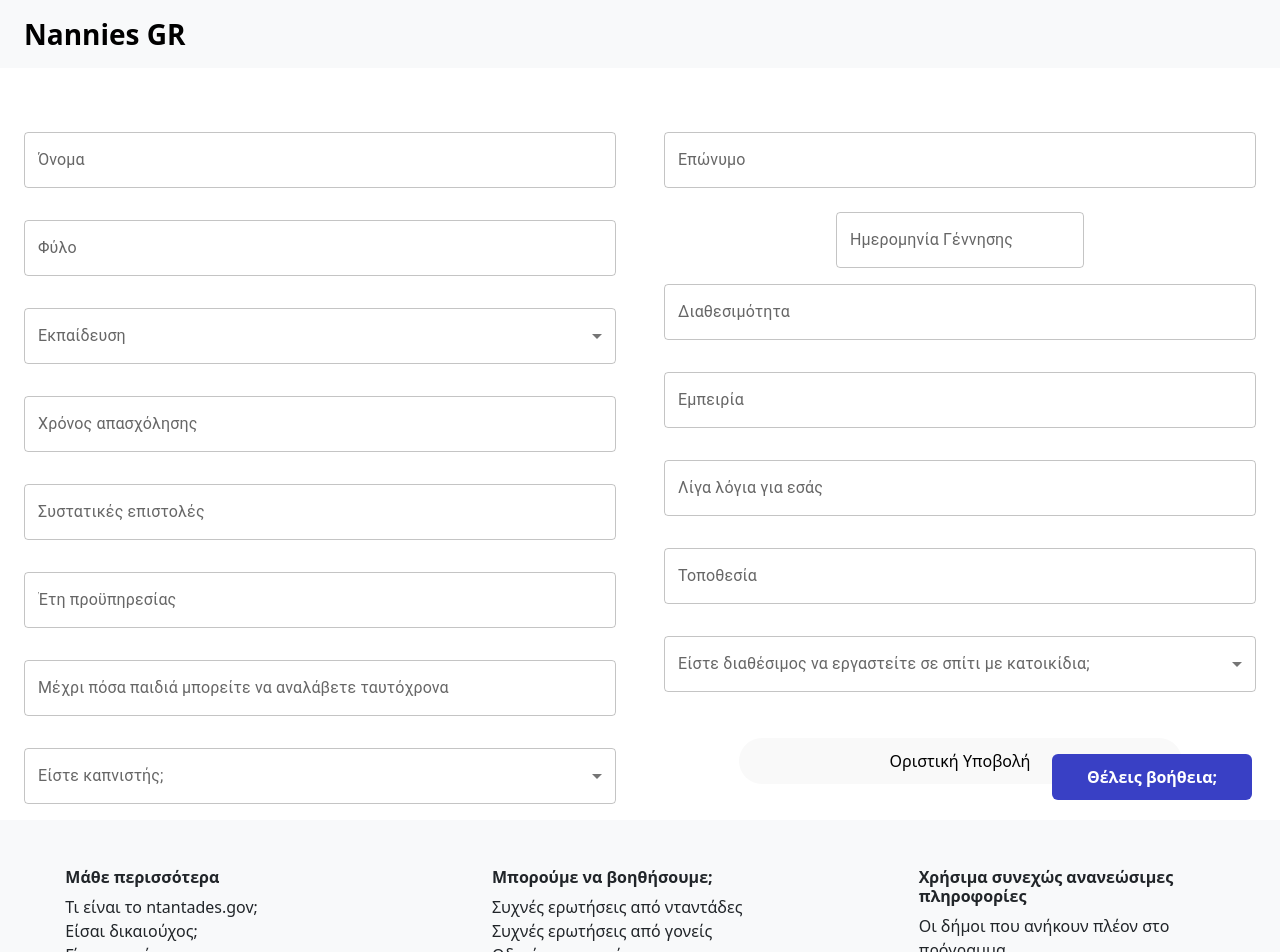
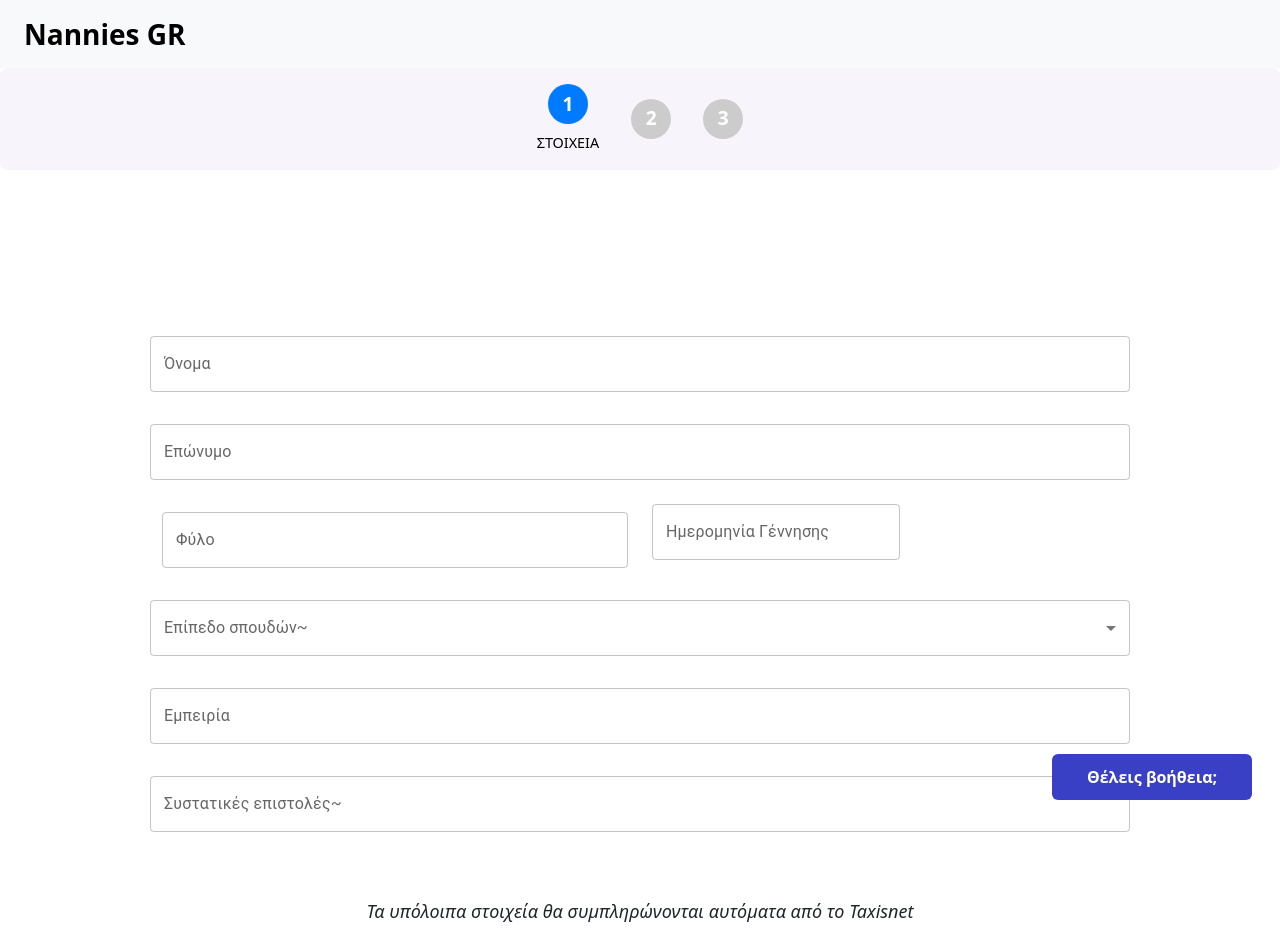
Before and after one commit to giannisz2/Website_Nannies, a React (Vite) app: page /FirstStep in a window 1280 px wide. Shown: the top 952 px of the page. Built offline with nearby package versions, Linux system fonts and the light colour scheme.

Commit message:
FirstStep added

```diff
--- a/src/App.jsx
+++ b/src/App.jsx
@@ -8,7 +8,8 @@
 import PersonalInfo from './pages/nannies/PersonalInfo';
 import Login from './components/authentication/Login'
 import Test from './pages/test.jsx';
-import FirstStep from "./pages/nannies/PersonalInfoDone.jsx"
+import FirstStep from "./pages/nannies/FirstStep.jsx"
+import PersonalInfoDone from './pages/nannies/PersonalInfoDone.jsx';
 
 function App() {
   return (
@@ -21,6 +22,7 @@
           <Route path="/NannyHomepage" element={<NannyHomepage/>}/>
           <Route path="/ProfileEditNannies" element={<ProfileEditNannies/>}/>
           <Route path="/PersonalInfo" element={<PersonalInfo/>}/>
+          <Route path="/PersonalInfoDone" element={<PersonalInfoDone/>}/>
           <Route path="/FirstStep" element={<FirstStep/>}/>
           <Route path="/test" element={<Test/>}/>
         </Routes>
--- /dev/null
+++ b/src/pages/nannies/FirstStep.jsx
@@ -0,0 +1,59 @@
+import Logo from '../../components/buttons/Logo.jsx';
+import Footer from '../../components/layout/Footer.jsx';
+import HelpButton from '../../components/buttons/HelpButton.jsx';
+import { Row, Col } from 'react-bootstrap';
+import { Select, MenuItem, TextField, InputLabel, FormControl } from '@mui/material';
+import Datepicker from '../../components/layout/Datepicker.jsx';
+import '../../styles/FirstStep.css'
+
+export default function FirstStep() {
+    return (
+        <div className="profile-edit-nannies d-flex flex-column min-vh-100">
+            <HelpButton />
+            <Logo />
+            <div class="stepper">
+                <div class="step active">
+                    <div class="circle">1</div>
+                    <div class="label">ΣΤΟΙΧΕΙΑ</div>
+                </div>
+                <div class="step">
+                    <div class="circle">2</div>
+                </div>
+                <div class="step">
+                    <div class="circle">3</div>
+                </div>
+            </div>
+            <div className="content flex-grow-1 d-flex align-items-center justify-content-center">
+                <Row className="row">
+                        <TextField fullWidth label="Όνομα" type="text" className="my-3" />
+                        <TextField fullWidth label="Επώνυμο" type="text" className="my-3" />
+                        <Col>
+                        <TextField fullWidth label="Φύλο" type="text" className="my-3" />
+                        </Col>
+                        <Col>
+                        <Datepicker/>
+                        </Col>
+                        <FormControl fullWidth className="my-3">
+                            <InputLabel>Επίπεδο σπουδών~</InputLabel>
+                            <Select defaultValue="">
+                                <MenuItem value="Τριτοβάθμια εκπαίδευση">Τριτοβάθμια εκπαίδευση</MenuItem>
+                                <MenuItem value="Δευτεροβάθμια εκπαίδευση">Δευτεροβάθμια εκπαίδευση</MenuItem>
+                                <MenuItem value="Πρωτοβάθμια εκπαίδευση">Πρωτοβάθμια εκπαίδευση</MenuItem>
+                                <MenuItem value="Άλλο">Άλλο</MenuItem>
+                            </Select>
+                        </FormControl>
+                        <TextField fullWidth label="Εμπειρία" type="text" className="my-3" />
+                        <TextField fullWidth label="Συστατικές επιστολές~" type="text" className="my-3" />
+
+                        <p className="paragraph">Τα υπόλοιπα στοιχεία θα συμπληρώνονται αυτόματα από το Taxisnet</p>
+                        <div className='buttons'>
+                            <button className="button-temp">Προσωρινή Αποθήκευση</button>
+                            <button className="button-apply">Υποβολή</button>
+                        </div>
+
+                </Row>
+            </div>
+            <Footer />
+        </div>
+    );
+}
--- /dev/null
+++ b/src/styles/FirstStep.css
@@ -0,0 +1,79 @@
+#root{
+    width: 100%;
+}
+
+.stepper {
+    display: flex;
+    align-items: center;
+    justify-content: center;
+    gap: 2rem;
+    background-color: #f8f4fc;
+    padding: 1rem;
+    border-radius: 8px;
+}
+
+.step {
+    display: flex;
+    flex-direction: column;
+    align-items: center;
+    position: relative;
+}
+
+.step:not(:last-child)::after {
+    content: '';
+    position: absolute;
+    top: 50%;
+    right: -1.5rem;
+    height: 2px;
+    width: 3rem;
+    background-color: #ccc;
+    z-index: -1;
+}
+
+.step.active:not(:last-child)::after {
+    background-color: #007bff;
+}
+
+.circle {
+    width: 40px;
+    height: 40px;
+    border-radius: 50%;
+    background-color: #ccc;
+    display: flex;
+    align-items: center;
+    justify-content: center;
+    font-size: 1.2rem;
+    font-weight: bold;
+    color: white;
+    transition: background-color 0.3s ease;
+}
+
+.row{
+    margin: 150px;
+}
+
+.step.active .circle {
+    background-color: #007bff;
+}
+
+.label {
+    margin-top: 0.5rem;
+    font-size: 0.9rem;
+    color: black;
+}
+
+.buttons{
+    display: flex;
+    justify-content: center;
+}
+
+.paragraph{
+    text-align: center;
+    font-size: large;
+    font-style: italic;
+    margin-top: 50px;
+}
+
+.my-3{
+    margin-right: 100px;
+}
--- a/src/styles/PersonalInfo.css
+++ b/src/styles/PersonalInfo.css
@@ -1,5 +1,5 @@
 #root{
-width: 100%;
+  width: 100%;
 }
 
 .label {
--- a/src/styles/PersonalInfoDone.css
+++ b/src/styles/PersonalInfoDone.css
@@ -1,61 +1,5 @@
 #root{
   width: 100%;
-    }
-
-    .stepper {
-      display: flex;
-      align-items: center;
-      justify-content: center;
-      gap: 2rem;
-      background-color: #f8f4fc;
-      padding: 1rem;
-      border-radius: 8px;
-    }
-
-    .step {
-      display: flex;
-      flex-direction: column;
-      align-items: center;
-      position: relative;
-    }
-
-    .step:not(:last-child)::after {
-      content: '';
-      position: absolute;
-      top: 50%;
-      right: -1.5rem;
-      height: 2px;
-      width: 3rem;
-      background-color: #ccc;
-      z-index: -1;
-    }
-
-    .step.active:not(:last-child)::after {
-      background-color: #007bff;
-    }
-
-    .circle {
-      width: 40px;
-      height: 40px;
-      border-radius: 50%;
-      background-color: #ccc;
-      display: flex;
-      align-items: center;
-      justify-content: center;
-      font-size: 1.2rem;
-      font-weight: bold;
-      color: white;
-      transition: background-color 0.3s ease;
-    }
-
-    .step.active .circle {
-      background-color: #007bff;
-    }
-
-    .label {
-      margin-top: 0.5rem;
-      font-size: 0.9rem;
-      color: black;
 }
 
 
```
Lines whose indentation alone changed are shown as unchanged.
